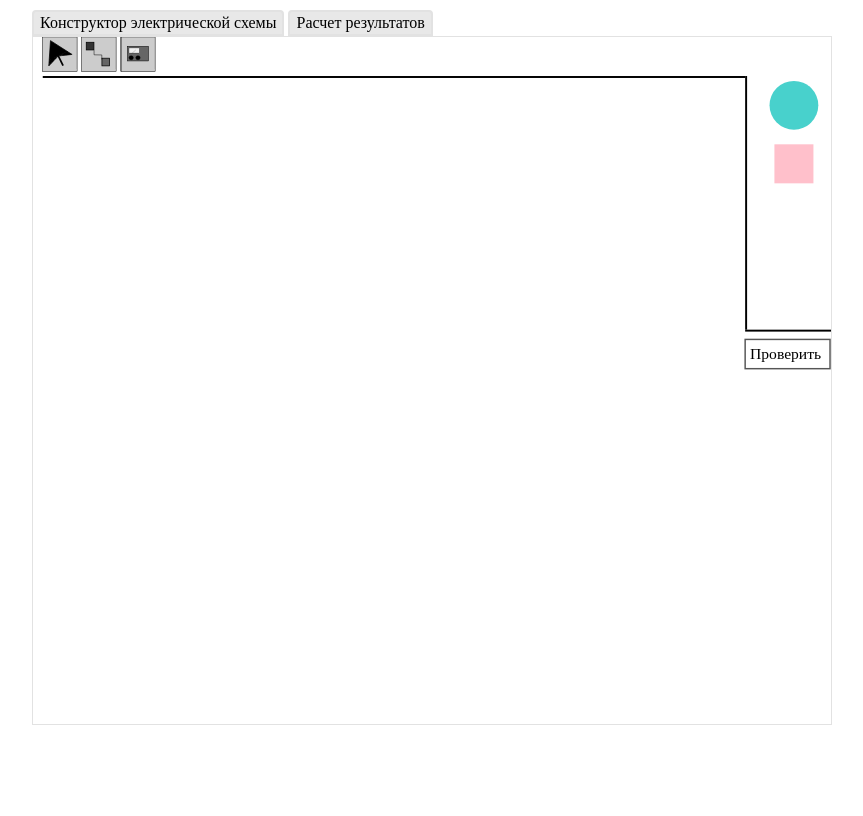
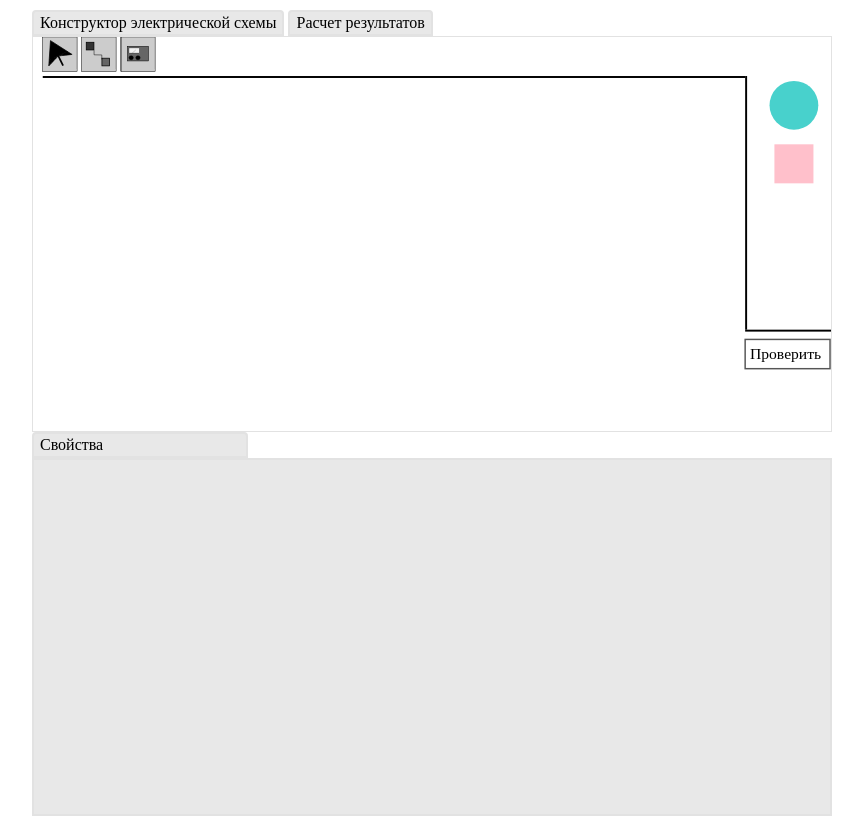
Before and after one commit to leaalex/electric-scheme, a plain HTML site: page index.html in a window 1280 px wide. Shown: the whole page, without its empty margins (208-1071 px from the left). Drawn offline with nearby package versions, Linux system fonts and the light colour scheme.

Commit message:
дизайн

```diff
--- a/index.html
+++ b/index.html
@@ -11,7 +11,7 @@
     <style>
     .container{
       width: 800px;
-      height: 700px;
+      height: 400px;
       margin: 0 auto;
       padding: 2px;
     }
@@ -33,6 +33,24 @@
       border-top-right-radius: 4px;
       display: inline-block;
     }
+    .propartes{
+
+
+    }
+    .title{
+      width: 200px;
+      background-color: #e8e8e8;
+      padding: 2px 6px;
+      border: 2px solid #e2e2e2;
+      border-top-left-radius: 4px;
+      border-top-right-radius: 4px;
+    }
+    .values{
+        height: 350px;
+      background-color: #e8e8e8;
+      padding: 2px 6px;
+      border: 2px solid #e2e2e2;
+    }
 
     </style>
 
@@ -50,7 +68,7 @@
 </div>
 
 <div class="tab-svg">
-<svg id="svg" viewBox="0 0 818 700">
+  <svg id="svg" viewBox="0 0 818 400">
     <!-- граница -->
     <rect height="260" width="2" y="40" x="730"></rect>
     <rect height="2" width="300" y="300" x="730"></rect>
@@ -136,10 +154,11 @@
     <!--</defs>-->
 
 
-</svg>
+  </svg>
 </div>
 <div class="propertes">
-
+  <div class="title">Свойства</div>
+  <div class="values"></div>
 </div>
 </div>
 
```
